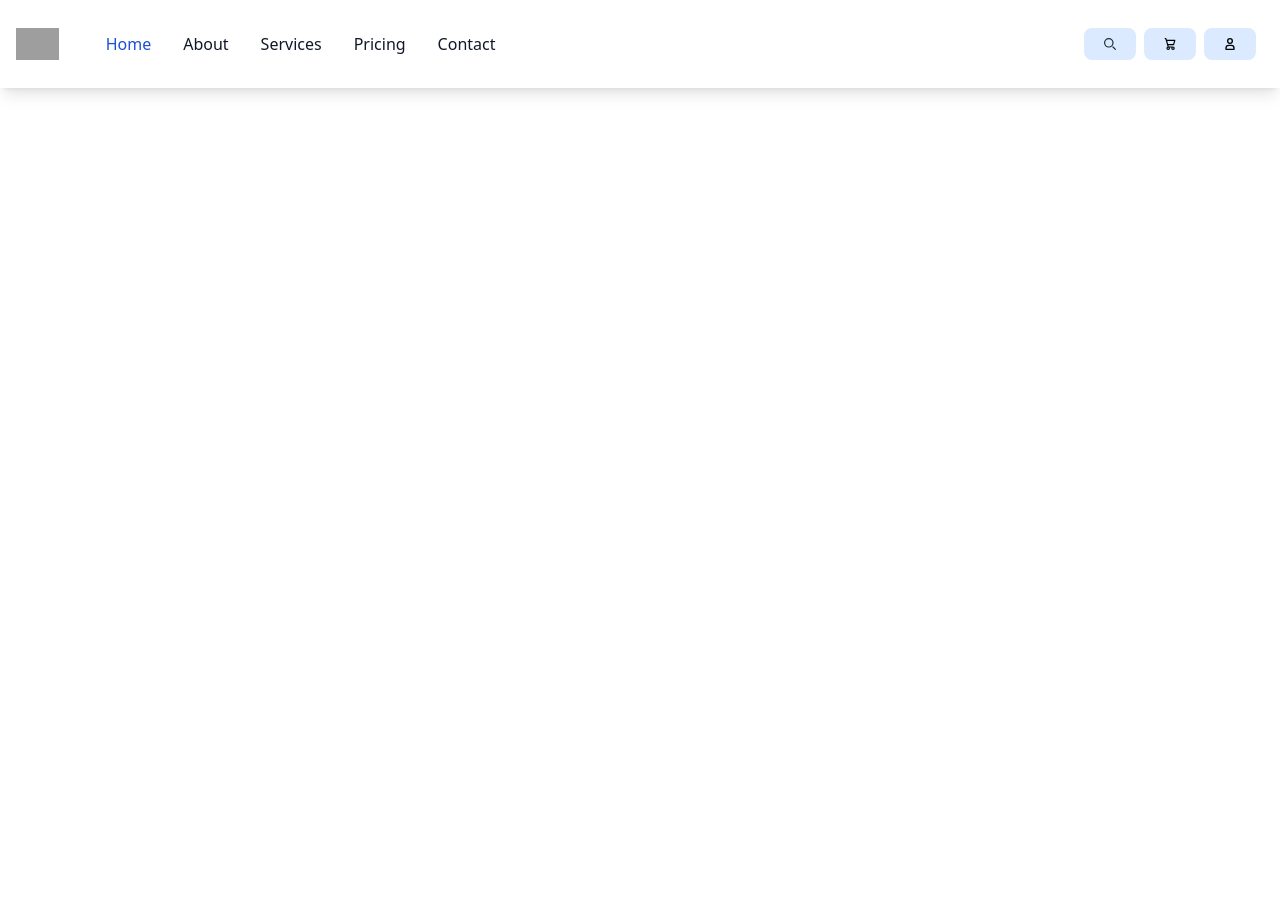
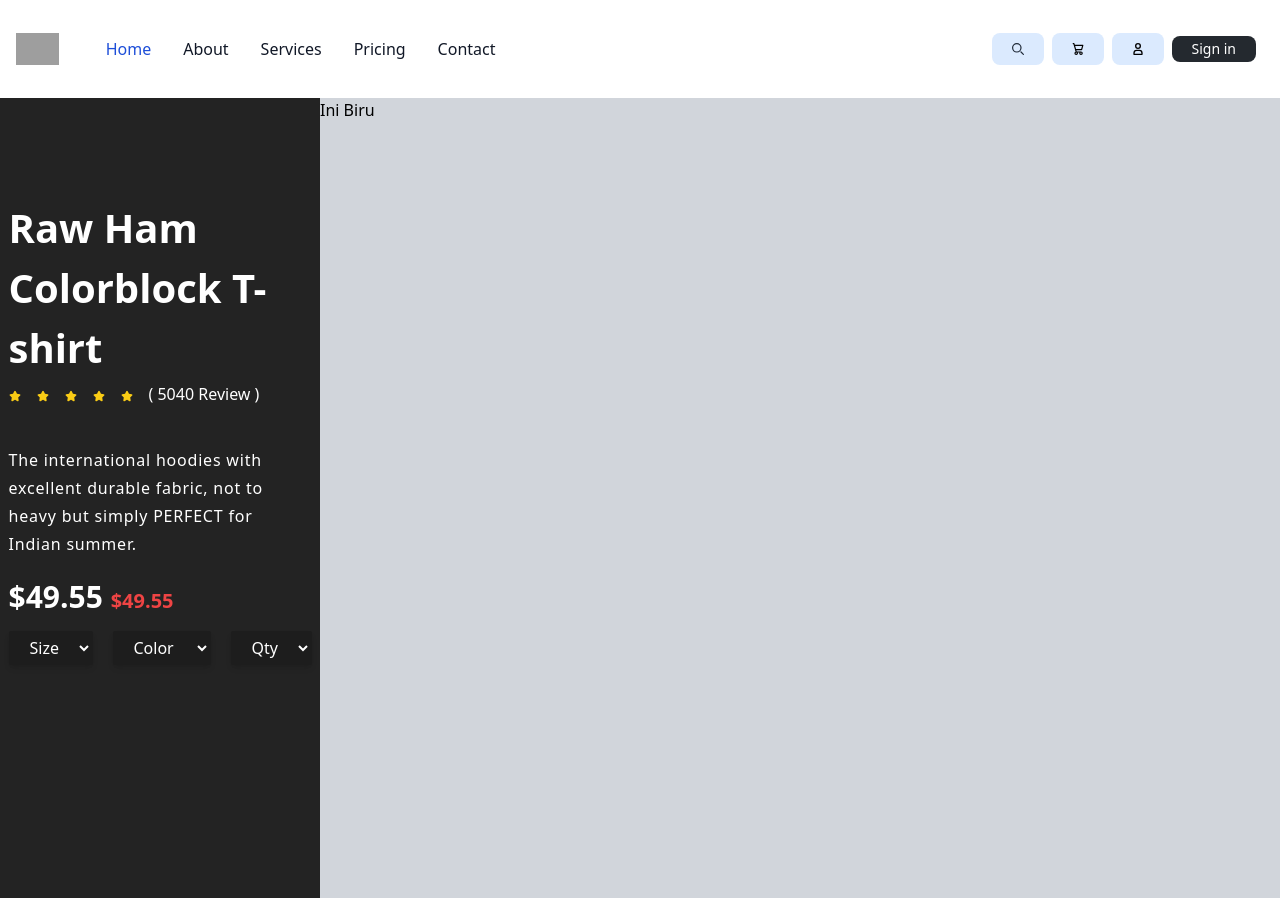
Before and after one commit to mahardikakdenie/nuxt-template, a Nuxt app: page / in a window 1280 px wide. Before the commit the page ends 800 px from the top, so only its background shows below. Built offline with nearby package versions, Linux system fonts and the light colour scheme; grey boxes are pictures that could not be loaded.

Commit message:
Herro section

```diff
--- a/components/Header.vue
+++ b/components/Header.vue
@@ -9,8 +9,17 @@
                 <NavbarLogo />
                 <NavbarItemList />
             </div>
-            <div class="">
+            <div class="flex">
                 <NavbarButtonAction />
+                <button type="button" class="text-white bg-[#24292F]
+                    hover:bg-[#24292F]/90 focus:ring-4 focus:outline-none
+                    focus:ring-[#24292F]/50 font-medium rounded-lg text-sm
+                    px-[20px] py-[3px] text-center inline-flex items-center
+                    dark:focus:ring-gray-500 dark:hover:bg-[#050708]/30 mr-2 mb-2 mt-2
+                "
+                >
+                    Sign in
+                </button>
             </div>
         </div>
     </nav>
--- /dev/null
+++ b/components/HerroBanner.vue
@@ -0,0 +1,119 @@
+<template>
+    <section class="relative overflow-hidden">
+        <div class="w-100 mx-auto">
+            <div class="grid grid-rows-1">
+                <div class="grid grid-cols-12">
+                    <div
+                        class="col-span-3 bg-[#232323] h-screen flex items-start justify-center px-4"
+                    >
+                        <div class="px-6 mt-[100px]">
+                            <h2
+                                class="text-[40px] leading-2 mb-3 text-white font-bold"
+                            >
+                                Raw Ham Colorblock T-shirt
+                            </h2>
+                            <div class="flex justify-start gap-4">
+                                <svg
+                                    v-for="i in 5"
+                                    :key="i"
+                                    class="w-3 h-3 text-yellow-400"
+                                    aria-hidden="true"
+                                    xmlns="http://www.w3.org/2000/svg"
+                                    fill="currentColor"
+                                    viewBox="0 0 22 20"
+                                >
+                                    <path
+                                        d="M20.924 7.625a1.523 1.523 0 0 0-1.238-1.044l-5.051-.734-2.259-4.577a1.534 1.534 0 0 0-2.752 0L7.365 5.847l-5.051.734A1.535 1.535 0 0 0 1.463 9.2l3.656 3.563-.863 5.031a1.532 1.532 0 0 0 2.226 1.616L11 17.033l4.518 2.375a1.534 1.534 0 0 0 2.226-1.617l-.863-5.03L20.537 9.2a1.523 1.523 0 0 0 .387-1.575Z"
+                                    />
+                                </svg>
+                                <h6 class="text-white -mt-2">
+                                    ( 5040 Review )
+                                </h6>
+                            </div>
+                            <p
+                                class="mt-10 leading-7 text-white mr-3 tracking-wider"
+                            >
+                                The international hoodies with excellent durable
+                                fabric, not to heavy but simply PERFECT for
+                                Indian summer.
+                            </p>
+                            <h3 class="text-white font-bold text-[30px] mt-4">
+                                $49.55
+                                <span
+                                    class="theme-color text-[20px] text-red-500"
+                                    >$49.55</span
+                                >
+                            </h3>
+                            <ul class="mt-3 flex justify-start gap-5 px-0">
+                                <li>
+                                    <div class="relative">
+                                        <select class="
+                                            border rounded-sm
+                                            cursor-pointer min-w-[75px]
+                                            bg-[#1d1d1d] text-white px-4 py-1
+                                            border-[#1d1d1d] shadow-md
+                                        "
+                                        >
+                                            <option>Size</option>
+                                            <option value="S">S</option>
+                                            <option value="M">M</option>
+                                            <option value="L">L</option>
+                                            <option value="L">L</option>
+                                            <option value="XL">
+                                                XL
+                                            </option></select
+                                        ><i class="fas fa-chevron-down"></i>
+                                    </div>
+                                </li>
+                                <li>
+                                    <div class="relative">
+                                        <select  class="
+                                            border rounded-sm
+                                            cursor-pointer min-w-[75px]
+                                            bg-[#1d1d1d] text-white px-4 py-1
+                                            border-[#1d1d1d] shadow-md
+                                        ">
+                                            <option>Color</option>
+                                            <option value="color">Black</option>
+                                            <option value="color">White</option>
+                                            <option value="color">Blue</option>
+                                            <option value="color">
+                                                Gray
+                                            </option></select
+                                        ><i class="fas fa-chevron-down"></i>
+                                    </div>
+                                </li>
+                                <li>
+                                    <div class="relative">
+                                        <select  class="
+                                            border rounded-sm
+                                            cursor-pointer min-w-[75px]
+                                            bg-[#1d1d1d] text-white px-4 py-1
+                                            border-[#1d1d1d] shadow-md
+                                        ">
+                                            <option>Qty</option>
+                                            <option value="qty">1</option>
+                                            <option value="qty">2</option>
+                                            <option value="qty">3</option>
+                                            <option value="qty">
+                                                4
+                                            </option></select
+                                        ><i class="fas fa-chevron-down"></i>
+                                    </div>
+                                </li>
+                            </ul>
+                        </div>
+                    </div>
+                    <div class="col-span-9 bg-gray-300">Ini Biru</div>
+                </div>
+            </div>
+        </div>
+    </section>
+</template>
+
+<script>
+export default {};
+</script>
+
+<style>
+</style>
--- a/pages/index.vue
+++ b/pages/index.vue
@@ -1,6 +1,6 @@
 <template>
   <div>
-    <!--  -->
+    <HerroBanner />
   </div>
 </template>
 <script setup>
```
Also changed, not shown: components/Navbar/ItemList.vue (indentation only), components/Navbar/Logo.vue (indentation only).
